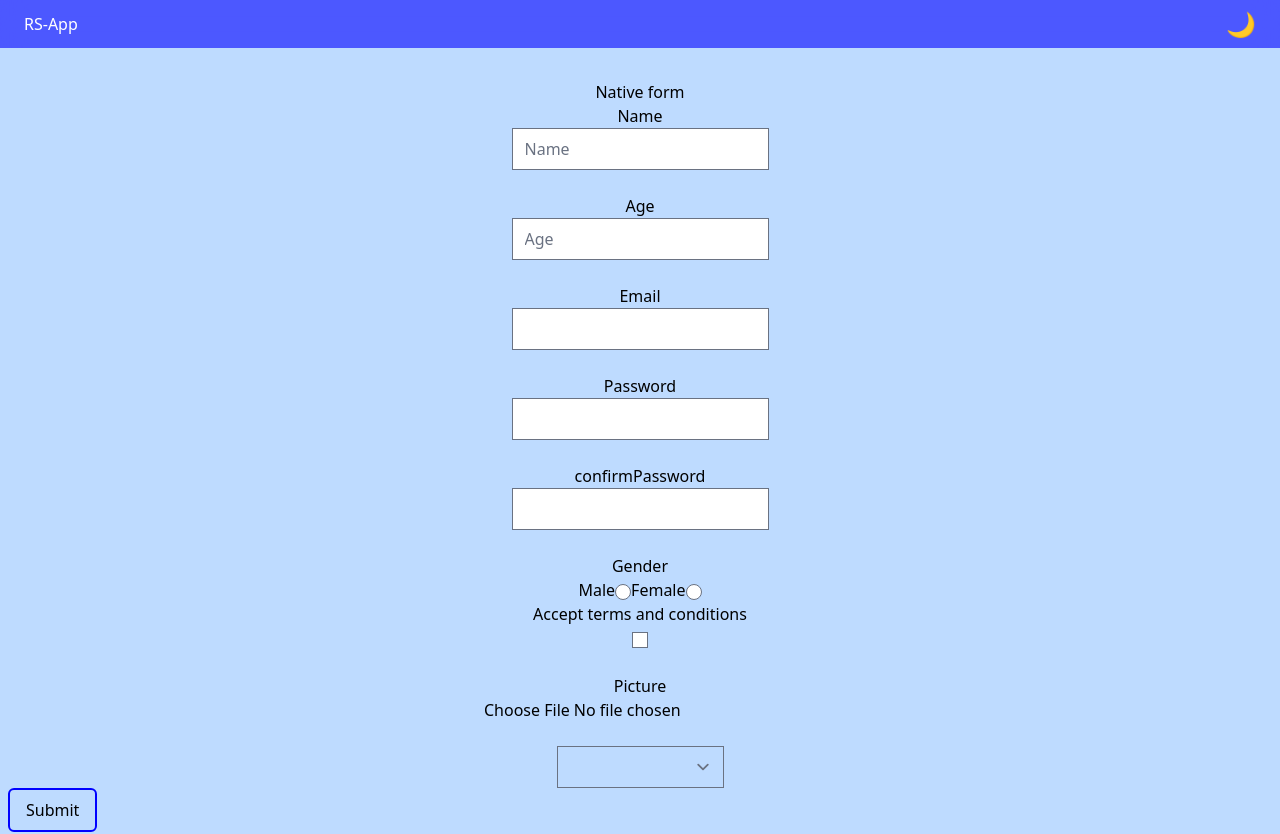
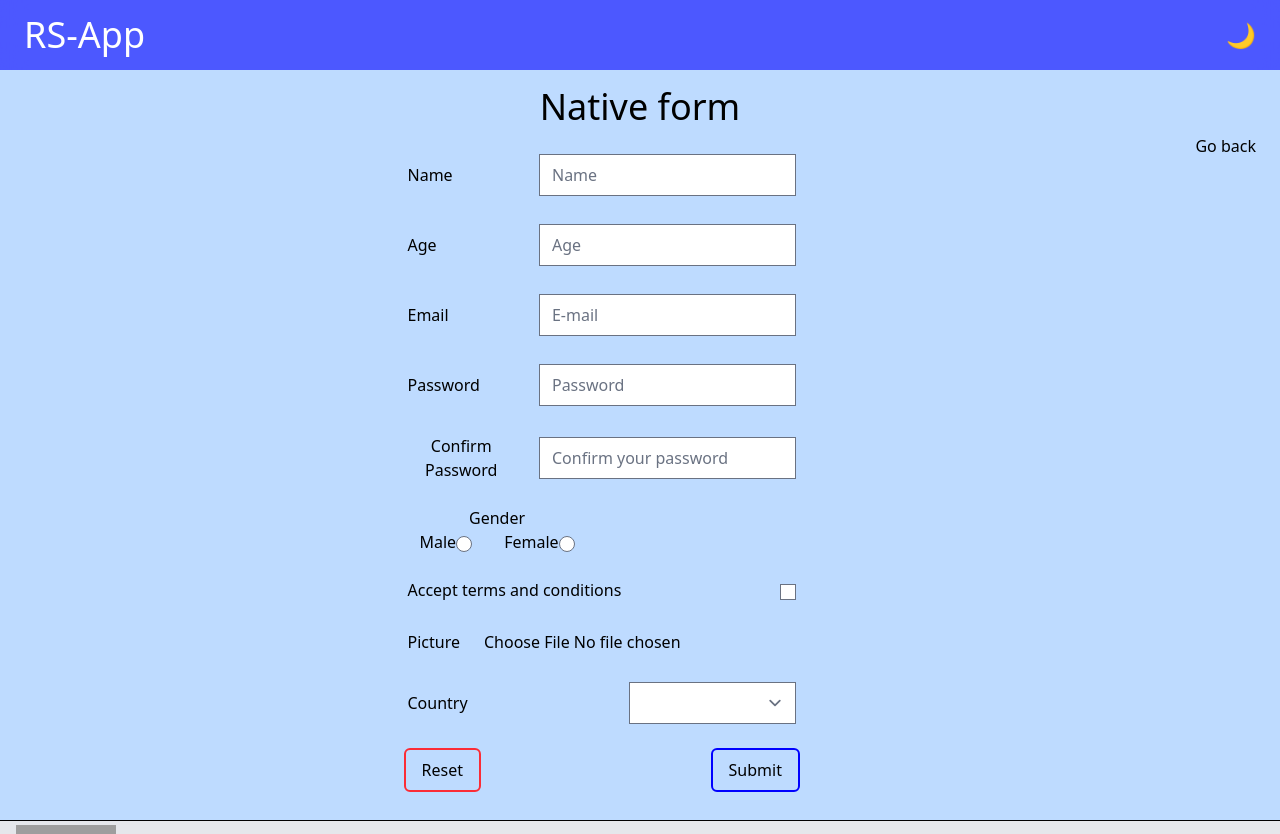
Before and after one commit to SAK-RS/RS-SAK74-React-2025-Q1, a React (Vite) app: page /RS-School/React/forms/native-form in a window 1280 px wide. Shown: the top 834 px of the page. Built offline with nearby package versions, Linux system fonts and the light colour scheme; grey boxes are pictures that could not be loaded.

Commit message:
style: styling and poliring

```diff
--- a/src/components/Header.tsx
+++ b/src/components/Header.tsx
@@ -6,7 +6,7 @@ export default function Header() {
     setDark((prev) => !prev);
   };
   return (
-    <header className="bg-primary/60 text-white py-2 flex justify-between px-6 items-center fixed w-full top-0 backdrop-blur-md">
+    <header className="bg-primary/60 text-white py-2 flex justify-between px-6 items-center fixed w-full top-0 backdrop-blur-md z-10">
       <h1>RS-App</h1>
       <button
         className="text-2xl cursor-pointer"
--- a/src/components/RootLayout.tsx
+++ b/src/components/RootLayout.tsx
@@ -7,7 +7,7 @@ const RootLayout: FC<PropsWithChildren> = ({ children }) => {
   return (
     <main
       className={cn(
-        'container mx-auto px-2 pb-3 pt-20 bg-blue-200 min-h-[calc(100vh-45px)] dark:bg-gray-800 dark:text-blue-50',
+        'container mx-auto px-2 pb-3 pt-20 bg-blue-200 min-h-[calc(100vh-45px)] dark:bg-gray-800 dark:text-blue-50 overflow-auto',
         {
           dark: isDark,
         }
--- a/src/components/hook-form/Form.tsx
+++ b/src/components/hook-form/Form.tsx
@@ -1,19 +1,14 @@
 import { zodResolver } from '@hookform/resolvers/zod';
 import Button from 'components/ui/Button';
 import Input from 'components/ui/Input';
-// import { ALLOWED_COUNTRIES } from 'form_setup';
+import { allowedPictureTypes } from 'form_setup';
 import { useState } from 'react';
-import {
-  type SubmitHandler,
-  type SubmitErrorHandler,
-  useForm,
-} from 'react-hook-form';
+import { type SubmitHandler, useForm } from 'react-hook-form';
 import { useNavigate } from 'react-router';
 import { formSchema, FormType } from 'schemas';
 import { useStateSelector, useTypedDispatch } from 'store';
 import { selectAllowedCountries } from 'store/allowedCountries.slice';
 import { addEntry } from 'store/formsData.slice';
-import 'styles/form.css';
 
 const Form = () => {
   const navigate = useNavigate();
@@ -25,6 +20,7 @@ const Form = () => {
     formState: { errors, isValid, isValidating },
     handleSubmit,
     setValue,
+    reset,
   } = useForm({
     resolver: zodResolver(formSchema, { async: true }),
     mode: 'all',
@@ -32,16 +28,9 @@ const Form = () => {
   });
 
   const onValid: SubmitHandler<FormType> = (data) => {
-    console.log('Submited!!!');
-    console.log(data);
     const { accept, confirmPassword, ...dataToStore } = data; //eslint-disable-line @typescript-eslint/no-unused-vars
     dispatch(addEntry({ ...dataToStore, timeStamp: Date.now() }));
     navigate('/view');
-  };
-
-  const onErrors: SubmitErrorHandler<FormType> = (errors) => {
-    console.log('Errors');
-    console.log(errors);
   };
 
   const [image, setImage] = useState<string | undefined>();
@@ -56,13 +45,23 @@ const Form = () => {
   return (
     <>
       <h1>Hook form</h1>
+      <button
+        className="cursor-pointer float-right mr-4"
+        onClick={() => {
+          navigate(-1);
+        }}
+      >
+        Go back
+      </button>
       <form
-        onSubmit={handleSubmit(onValid, onErrors)}
-        className="flex flex-col gap-2"
+        onSubmit={handleSubmit(onValid)}
+        className="form"
         noValidate
+        autoComplete="off"
       >
         <Input
           label="Name"
+          placeholder="Name"
           {...register('name')}
           error={errors.name?.message}
         />
@@ -70,6 +69,7 @@ const Form = () => {
         <Input
           label="Age"
           type="number"
+          placeholder="Age"
           {...register('age')}
           error={errors.age?.message}
         />
@@ -78,6 +78,7 @@ const Form = () => {
           label="Email"
           {...register('email')}
           type="email"
+          placeholder="E-mail"
           error={errors.email?.message}
         />
 
@@ -85,25 +86,31 @@ const Form = () => {
           label="Password"
           {...register('password')}
           type="password"
+          placeholder="Password"
           error={errors.password?.message}
         />
         <Input
           label="confirmPassword"
           {...register('confirmPassword')}
           type="password"
+          placeholder="Confirm your password"
           error={errors.confirmPassword?.message}
         />
 
-        <fieldset>
+        <fieldset className="flex gap-8 px-4">
           <legend>Gender</legend>
-          <label>
-            Male
-            <input type="radio" {...register('gender')} value={'male'} />
-          </label>
-          <label>
-            Female
-            <input type="radio" {...register('gender')} value={'female'} />
-          </label>
+          <Input
+            label="Male"
+            type="radio"
+            {...register('gender')}
+            value={'male'}
+          />
+          <Input
+            label="Female"
+            type="radio"
+            {...register('gender')}
+            value={'female'}
+          />
           <div className="">{errors.gender?.message}</div>
         </fieldset>
 
@@ -115,6 +122,7 @@ const Form = () => {
         />
 
         {/* picture */}
+        <div>
           <Input
             label="Picture"
             type="file"
@@ -128,10 +136,32 @@ const Form = () => {
               if (image) {
                 URL.revokeObjectURL(image);
               }
+              if (!allowedPictureTypes.types.includes(file.type)) {
+                setImage(undefined);
+              } else {
                 setImage(URL.createObjectURL(file));
+              }
             }}
             error={errors.picture?.message}
           />
+          {image && (
+            <div className="rounded-lg w-36 relative">
+              <img src={image} width={144} />
+              <button
+                title="Remove"
+                onClick={() => {
+                  setValue('picture', {} as FormType['picture'], {
+                    shouldValidate: true,
+                  });
+                  setImage(undefined);
+                }}
+                className="absolute -right-2 -top-2 rounded-full border-2 border-error cursor-pointer bg-gray-400"
+              >
+                ❌
+              </button>
+            </div>
+          )}
+        </div>
 
         {/* country */}
         <Input
@@ -152,7 +182,7 @@ const Form = () => {
               {filteredCountries.map((country) => (
                 <li
                   key={country}
-                  className="p-2 hover:bg-gray-200 cursor-pointer"
+                  className="p-2 hover:bg-gray-300 dark:hover:bg-gray-700 cursor-pointer"
                   onClick={() => {
                     setValue('country', country, { shouldValidate: true });
                     setFilteredCountries([]);
@@ -164,19 +194,22 @@ const Form = () => {
             </ul>
           }
         />
-
+        <div className="w-full inline-flex justify-between">
+          <Button
+            variant="warn"
+            type="button"
+            onClick={() => {
+              reset();
+              setImage(undefined);
+            }}
+          >
+            Reset
+          </Button>
           <Button type="submit" disabled={!isValid || isValidating}>
             Submit
           </Button>
+        </div>
       </form>
-      <img src={image} alt="" width={100} />
-      <button
-        onClick={() => {
-          navigate(-1);
-        }}
-      >
-        Go back
-      </button>
     </>
   );
 };
--- a/src/components/nativ-form/Form.tsx
+++ b/src/components/nativ-form/Form.tsx
@@ -1,8 +1,9 @@
 import Button from 'components/ui/Button';
 import Input from 'components/ui/Input';
-import { FormEventHandler, useRef, useState } from 'react';
+import { allowedPictureTypes } from 'form_setup';
+import { type FormEventHandler, useState } from 'react';
 import { useNavigate } from 'react-router';
-import { formSchema, FormType } from 'schemas';
+import { formSchema, type FormType } from 'schemas';
 import { useStateSelector, useTypedDispatch } from 'store';
 import { selectAllowedCountries } from 'store/allowedCountries.slice';
 import { addEntry } from 'store/formsData.slice';
@@ -14,28 +15,21 @@ const Form = () => {
 
   const [errors, setErrors] =
     useState<{ [key in keyof FormType]: string | undefined }>();
-
-  const imageRef = useRef<HTMLImageElement | null>(null);
+  const [image, setImage] = useState<string | undefined>();
 
   const onSubmit: FormEventHandler<HTMLFormElement> = async (ev) => {
     ev.preventDefault();
     const values = Object.fromEntries(new FormData(ev.currentTarget).entries());
-    console.log({ values });
     const result = await formSchema.safeParseAsync({
       ...values,
       accept: values.accept === 'on',
     });
-    console.log({ result });
     if (result.success) {
       setErrors(undefined);
-      console.log('Submited!!!');
-      console.log(result.data);
       const { accept, confirmPassword, ...dataToStore } = result.data; //eslint-disable-line @typescript-eslint/no-unused-vars
       dispatch(addEntry({ ...dataToStore, timeStamp: Date.now() }));
       navigate('/view');
     } else {
-      console.log('Errors');
-      console.log(result.error.errors);
       setErrors(() => {
         return result.error.errors.reduce(
           (acc, error) => {
@@ -51,15 +45,21 @@ const Form = () => {
           {} as { [key in keyof FormType]: string | undefined }
         );
       });
-      console.log('State errors: ');
-      console.log({ errors });
     }
   };
 
   return (
     <>
       <h1>Native form</h1>
-      <form onSubmit={onSubmit} className="flex flex-col">
+      <button
+        className="cursor-pointer float-right mr-4"
+        onClick={() => {
+          navigate(-1);
+        }}
+      >
+        Go back
+      </button>
+      <form onSubmit={onSubmit} className="form">
         <Input
           label="Name"
           type="text"
@@ -82,6 +82,7 @@ const Form = () => {
           label="Email"
           type="email"
           name="email"
+          placeholder="E-mail"
           required
           error={errors?.email}
         />
@@ -90,19 +91,22 @@ const Form = () => {
           label="Password"
           type="password"
           name="password"
+          placeholder="Password"
           required
           error={errors?.password}
         />
         <Input
-          label="confirmPassword"
+          label="Confirm Password"
           type="password"
           name="confirmPassword"
+          placeholder="Confirm your password"
           required
           error={errors?.confirmPassword}
         />
 
-        <fieldset>
+        <fieldset className="flex flex-col">
           <legend>Gender</legend>
+          <div className="flex gap-8 px-4">
             <label>
               Male
               <input type="radio" name="gender" value={'male'} required />
@@ -111,7 +115,9 @@ const Form = () => {
               Female
               <input type="radio" name="gender" value={'female'} />
             </label>
-          <div>{errors?.gender}</div>
+          </div>
+
+          <div className="error">{errors?.gender}</div>
         </fieldset>
 
         <Input
@@ -134,15 +140,35 @@ const Form = () => {
             if (!file) {
               return;
             }
-            // if (image) {
-            //   URL.revokeObjectURL(image);
-            // }
-            // setImage(URL.createObjectURL(file));
+            if (image) {
+              URL.revokeObjectURL(image);
+            }
+            if (!allowedPictureTypes.types.includes(file.type)) {
+              setImage(undefined);
+            } else {
+              setImage(URL.createObjectURL(file));
+            }
           }}
         />
+        {image && (
+          <div className="rounded-lg w-36 relative">
+            <img src={image} width={144} />
+            <button
+              title="Remove"
+              onClick={() => {
+                setImage(undefined);
+              }}
+              className="absolute -right-2 -top-2 rounded-full border-2 border-error cursor-pointer bg-gray-400"
+            >
+              ❌
+            </button>
+          </div>
+        )}
 
-        <label>
-          <select name="country">
+        <label className="flex w-full flex-col p-1">
+          <div className="flex justify-between items-center">
+            <span>Country</span>
+            <select name="country" className="dark:bg-bgdark">
               <option value="Not allowed Country"></option>
               {allowedCountries.map((country) => (
                 <option key={country} value={country}>
@@ -150,20 +176,24 @@ const Form = () => {
                 </option>
               ))}
             </select>
-          <div>{errors?.country}</div>
+          </div>
+
+          <div className="error">{errors?.country}</div>
         </label>
 
-        <Button type="submit">Submit</Button>
-      </form>
-      {/* {JSON.stringify(errors)} */}
-      <img ref={imageRef} />
-      <button
+        <div className="w-full inline-flex justify-between">
+          <Button
+            variant="warn"
+            type="reset"
             onClick={() => {
-          navigate(-1);
+              setImage(undefined);
             }}
           >
-        Go back
-      </button>
+            Reset
+          </Button>
+          <Button type="submit">Submit</Button>
+        </div>
+      </form>
     </>
   );
 };
--- a/src/components/ui/Input.tsx
+++ b/src/components/ui/Input.tsx
@@ -1,4 +1,5 @@
 import type { FC, InputHTMLAttributes, ReactNode } from 'react';
+import { cn } from 'utils/cn';
 
 type InputPropsType = {
   label: string;
@@ -13,13 +14,24 @@ const Input: FC<InputHTMLAttributes<HTMLInputElement> & InputPropsType> = ({
   ...inputProps
 }) => {
   return (
-    <label>
-      {label}
-      <div className="relative">
-        <input {...inputProps} />
-        <div>{error}</div>
-        {menuOptions && <div className="">{menuOptions}</div>}
+    <label className="flex w-full flex-col p-1">
+      <div className="flex justify-between items-center gap-6">
+        <span className={cn('', { 'text-error': error })}>{label}</span>
+        <div className="relative">
+          <input
+            {...inputProps}
+            className={cn('dark:text-textdark dark:bg-bgdark', {
+              'border-error border-2': error,
+            })}
+          />
+          {menuOptions && (
+            <div className="absolute bottom-full w-full z-10 bg-gray-200 dark:bg-bgdark border rounded-md max-h-screen overflow-auto">
+              {menuOptions}
+            </div>
+          )}
+        </div>
       </div>
+      <div className="error">{error}</div>
     </label>
   );
 };
--- a/src/schemas.ts
+++ b/src/schemas.ts
@@ -29,7 +29,7 @@ const passwordSchema = withDigit
   .and(withLowerCase);
 
 const fileSchema = z.unknown().refine((file) => file instanceof File, {
-  message: 'File must be an instance of File',
+  message: 'Picture is required',
 });
 
 export const formSchema = z
--- a/src/store/formsData.slice.ts
+++ b/src/store/formsData.slice.ts
@@ -18,6 +18,5 @@ const formDatas = createSlice({
 
 export const { addEntry } = formDatas.actions;
 export const { selectStoredFormData } = formDatas.selectors;
-// const test = selectStoredFormData()
 
 export default formDatas;
--- a/src/styles/form.css
+++ b/src/styles/form.css
@@ -1,7 +1,8 @@
-@import 'tailwindcss';
-
 @layer components {
-  input + div {
-    @apply h-6 text-red-500;
+  .error {
+    @apply text-error italic text-sm h-5;
+  }
+  .form {
+    @apply flex flex-col items-start p-4 max-w-min mx-auto;
   }
 }
--- a/src/styles/index.css
+++ b/src/styles/index.css
@@ -1,5 +1,7 @@
 @import 'tailwindcss';
 @plugin '@tailwindcss/forms';
+
+@import './form.css';
 
 @layer base {
   h1 {
@@ -11,8 +13,12 @@
 
 @theme {
   --color-primary: blue;
+  --color-error: red;
+  --color-bgdark: #4a5565;
+  --color-textdark: f3f4f6;
   --animate-fade: fade 1s ease-in-out forwards;
   --animate-acordeon: acordeon 0.5s ease-in-out forwards;
+  --animate-blink: blink 1s ease-in-out 4 none;
 }
 
 @keyframes zoom {
@@ -40,6 +46,16 @@
   }
 }
 
+@keyframes blink {
+  0%,
+  100% {
+    outline: 1px solid orange;
+  }
+  50% {
+    outline: 6px solid orange;
+  }
+}
+
 :root {
   font-synthesis: none;
   text-rendering: optimizeLegibility;
```
Also changed, not shown: src/components/EntryCard.tsx (+12 -7 lines), src/components/View.tsx (+33 -9 lines). Lines whose indentation alone changed are shown as unchanged.
